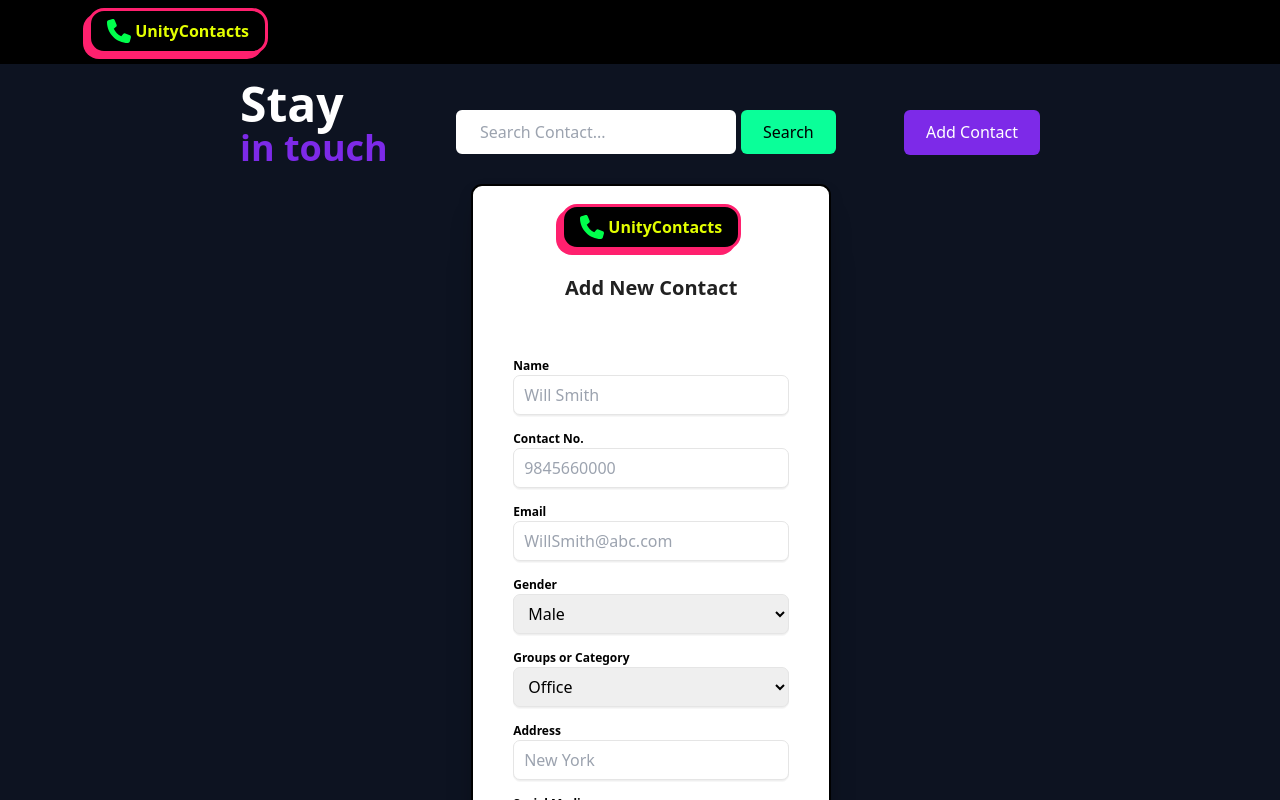
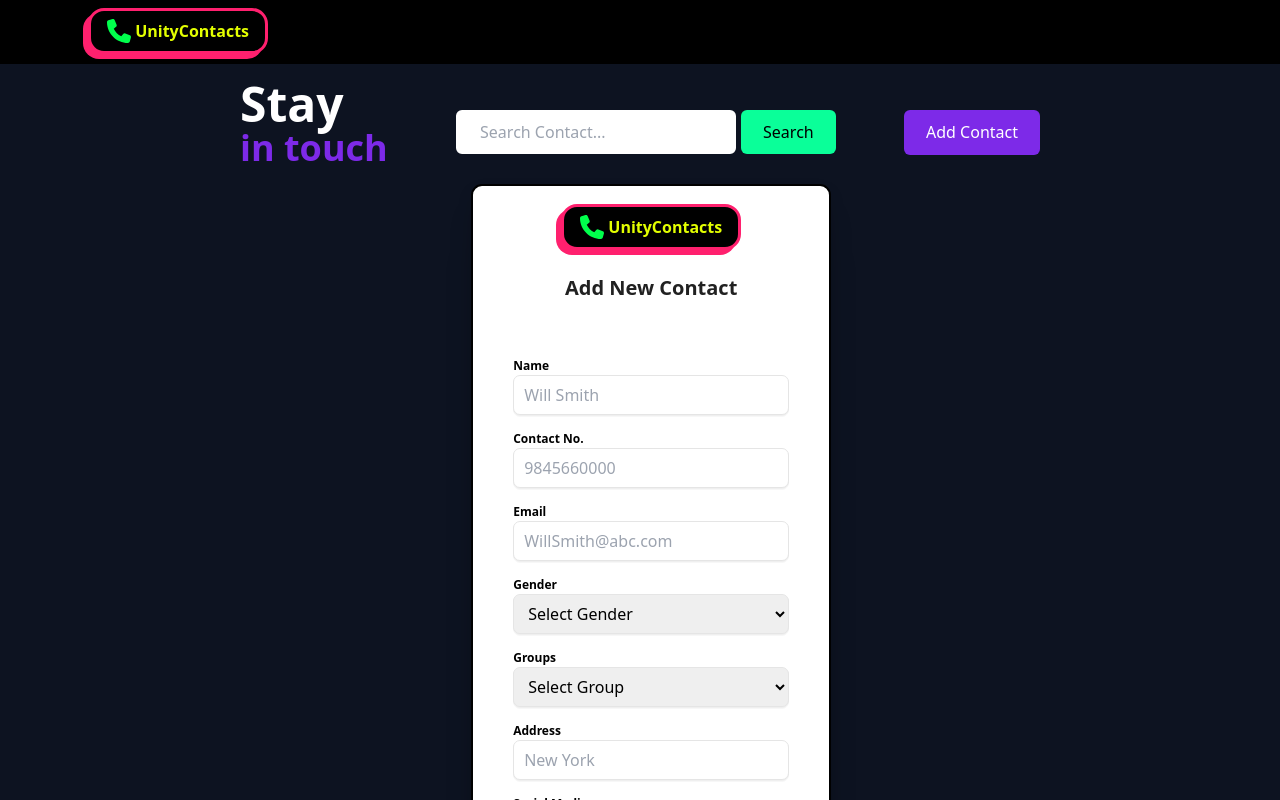
Before and after one commit to black-sheepp/my-contact-app-Unity-Contact, a React (Create React App) app: page /add-contact in a window 1280 px wide. Built offline with nearby package versions, Linux system fonts and the light colour scheme.

Commit message:
Minor fixex on contact form

```diff
--- a/src/Components/EditContact.jsx
+++ b/src/Components/EditContact.jsx
@@ -52,7 +52,7 @@ const EditContact = () => {
 								<p>Gender: </p>
 								<p>Groups or Categories: </p>
 								<p>Address: </p>
-								<p>Social Media Profiles: </p>
+								<p>Social Media : </p>
 							</div>
 							<div className=' text-lg flex flex-col'>
 								<input
--- a/src/Components/FormContact.jsx
+++ b/src/Components/FormContact.jsx
@@ -120,13 +120,14 @@ const FormContact = () => {
 								value={contact.gender}
 								required={true}
 								onChange={updateInput}>
+								<option value=''>Select Gender</option>
 								<option value='Male'>Male</option>
 								<option value='Female'>Female</option>
 							</select>
 						</div>
 						<div className='input_container'>
 							<label className='input_label' htmlFor='category_field'>
-								Groups or Category
+								Groups
 							</label>
 							<select
 								id='category_field'
@@ -135,6 +136,7 @@ const FormContact = () => {
 								value={contact.group}
 								required={true}
 								onChange={updateInput}>
+								<option value=''>Select Group</option>
 								<option value='Office'>Office</option>
 								<option value='Family'>Family</option>
 								<option value='Colleague'>Colleague</option>
```
Also changed, not shown: 1 other file (tests, documents, lock files or other folders).
